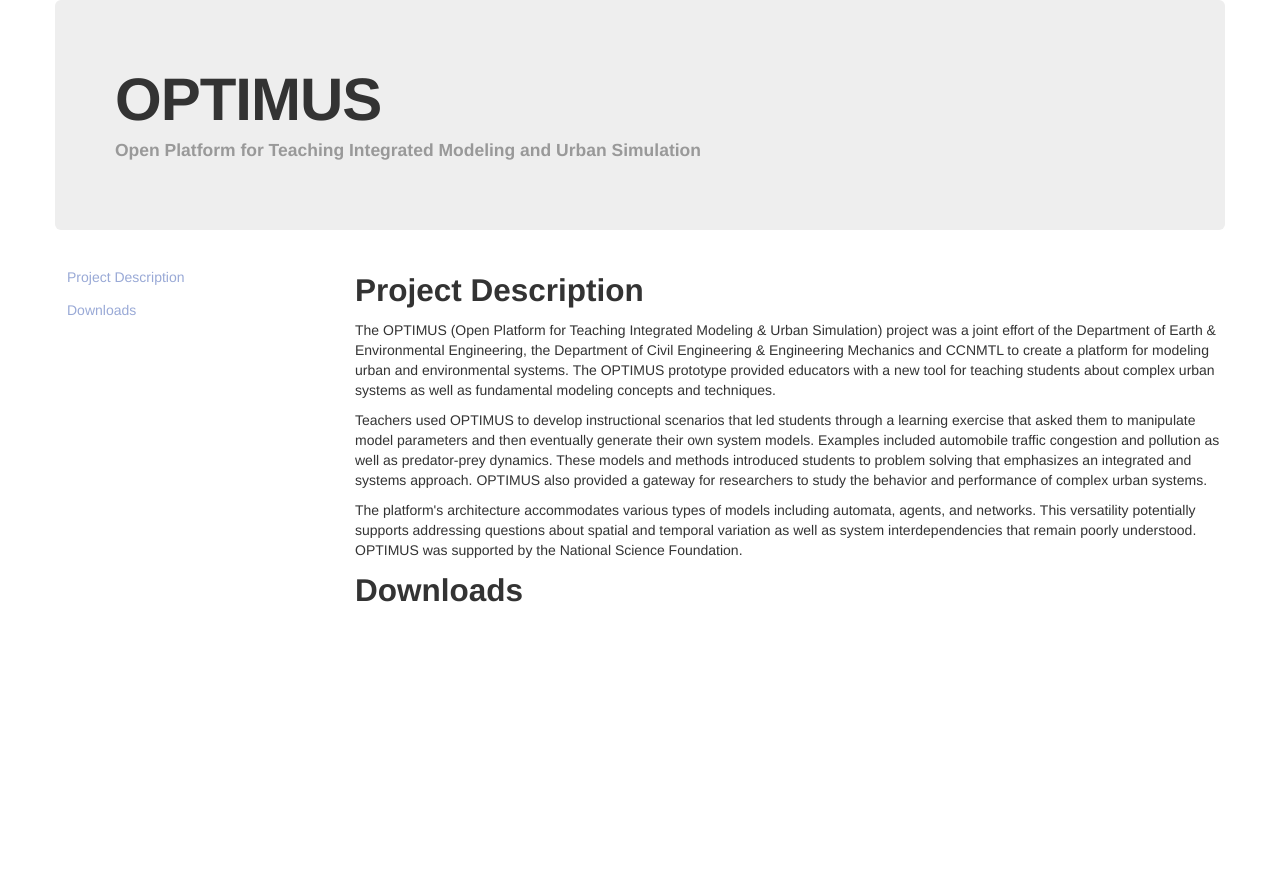
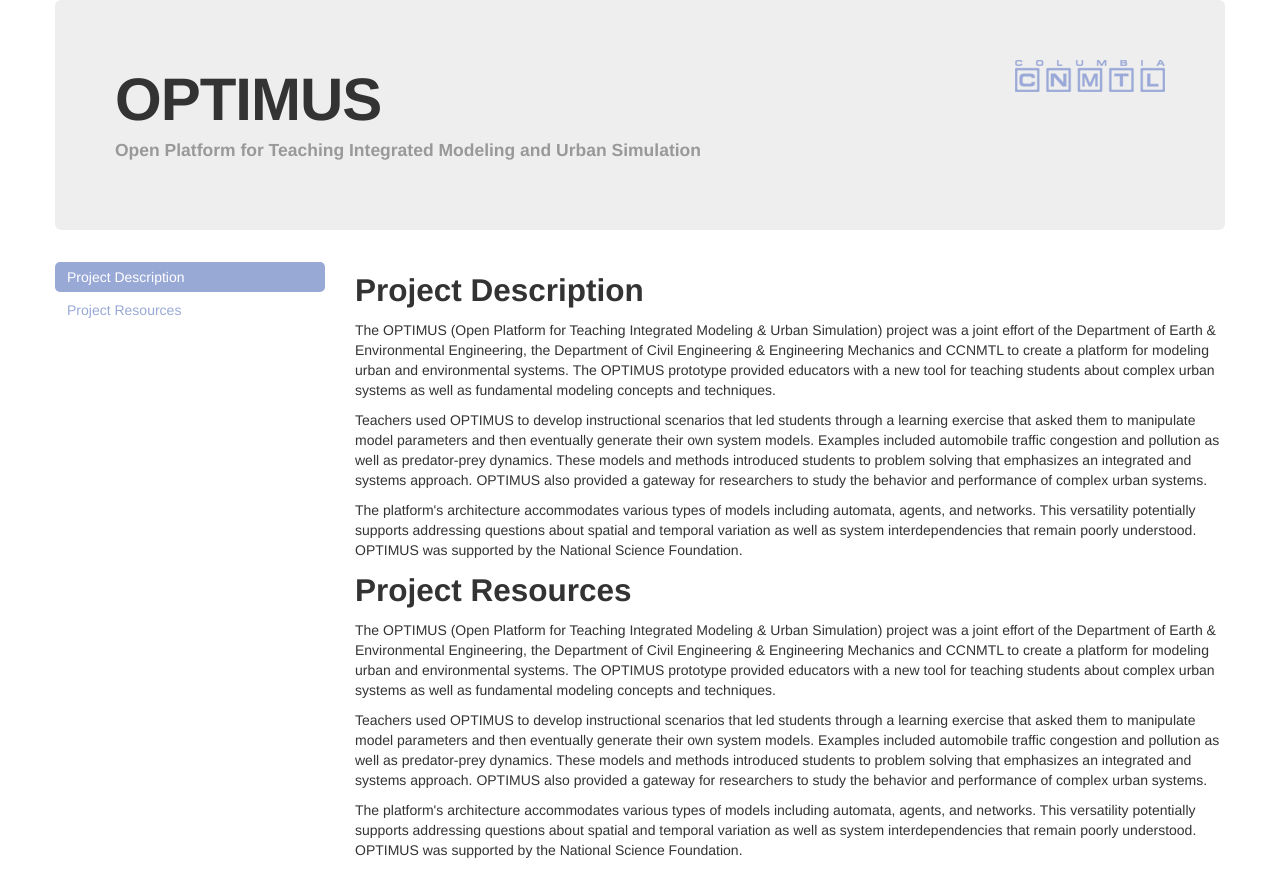
Before and after one commit to ccnmtl/optimus, a plain HTML site: page index.html in a window 1280 px wide. Before the commit the page ends 800 px from the top, so only its background shows below. Drawn offline with nearby package versions, Linux system fonts and the light colour scheme.

Commit message:
final changes for thursday

```diff
--- a/index.html
+++ b/index.html
@@ -32,6 +32,7 @@
        	 	<div class="row-fluid">
        	 			<div class="span12">
        	 				<div class="hero-unit">
+  						<a href="http://ccnmtl.columbia.edu" target="_blank"><img src="img/ccnmtl.png" class="pull-right" /></a>
        	 				<h1>OPTIMUS</h1>
        	 				<h4 class="muted">Open Platform for Teaching Integrated Modeling and Urban Simulation</h4>
       	 				</div>
@@ -40,8 +41,8 @@
     	 			<div class="span3">
 
        	 				<ul class="nav nav-pills nav-stacked">
-       	 					<li><a href="#description">Project Description</a></li>
-       	 					<li><a href="#downloads">Downloads</a></li>
+       	 					<li class="active"><a href="#description">Project Description</a></li>
+       	 					<li><a href="#resources">Project Resources</a></li>
 	   	 				</ul>
 
        	 			</div>
@@ -52,8 +53,11 @@
 					<p>Teachers used OPTIMUS to develop instructional scenarios that led students through a learning exercise that asked them to manipulate model parameters and then eventually generate their own system models. Examples included automobile traffic congestion and pollution as well as predator-prey dynamics. These models and methods introduced students to problem solving that emphasizes an integrated and systems approach. OPTIMUS also provided a gateway for researchers to study the behavior and performance of complex urban systems.</p>
 					<p>The platform's architecture accommodates various types of models including automata, agents, and networks. This versatility potentially supports addressing questions about spatial and temporal variation as well as system interdependencies that remain poorly understood. OPTIMUS was supported by the National Science Foundation.</p>
 					</section>
-       	 			<section id="downloads">
-       	 			<h2>Downloads</h2>
+       	 			<section id="resources">
+       	 			<h2>Project Resources</h2>
+       	 				<p>The OPTIMUS (Open Platform for Teaching Integrated Modeling & Urban Simulation) project was a joint effort of the Department of Earth & Environmental Engineering, the Department of Civil Engineering & Engineering Mechanics and CCNMTL to create a platform for modeling urban and environmental systems. The OPTIMUS prototype provided educators with a new tool for teaching students about complex urban systems as well as fundamental modeling concepts and techniques.</p>
+					<p>Teachers used OPTIMUS to develop instructional scenarios that led students through a learning exercise that asked them to manipulate model parameters and then eventually generate their own system models. Examples included automobile traffic congestion and pollution as well as predator-prey dynamics. These models and methods introduced students to problem solving that emphasizes an integrated and systems approach. OPTIMUS also provided a gateway for researchers to study the behavior and performance of complex urban systems.</p>
+					<p>The platform's architecture accommodates various types of models including automata, agents, and networks. This versatility potentially supports addressing questions about spatial and temporal variation as well as system interdependencies that remain poorly understood. OPTIMUS was supported by the National Science Foundation.</p>
 
        	  			</section>
        	  			</div>
```
Also changed, not shown: img/ccnmtl.png (added).
